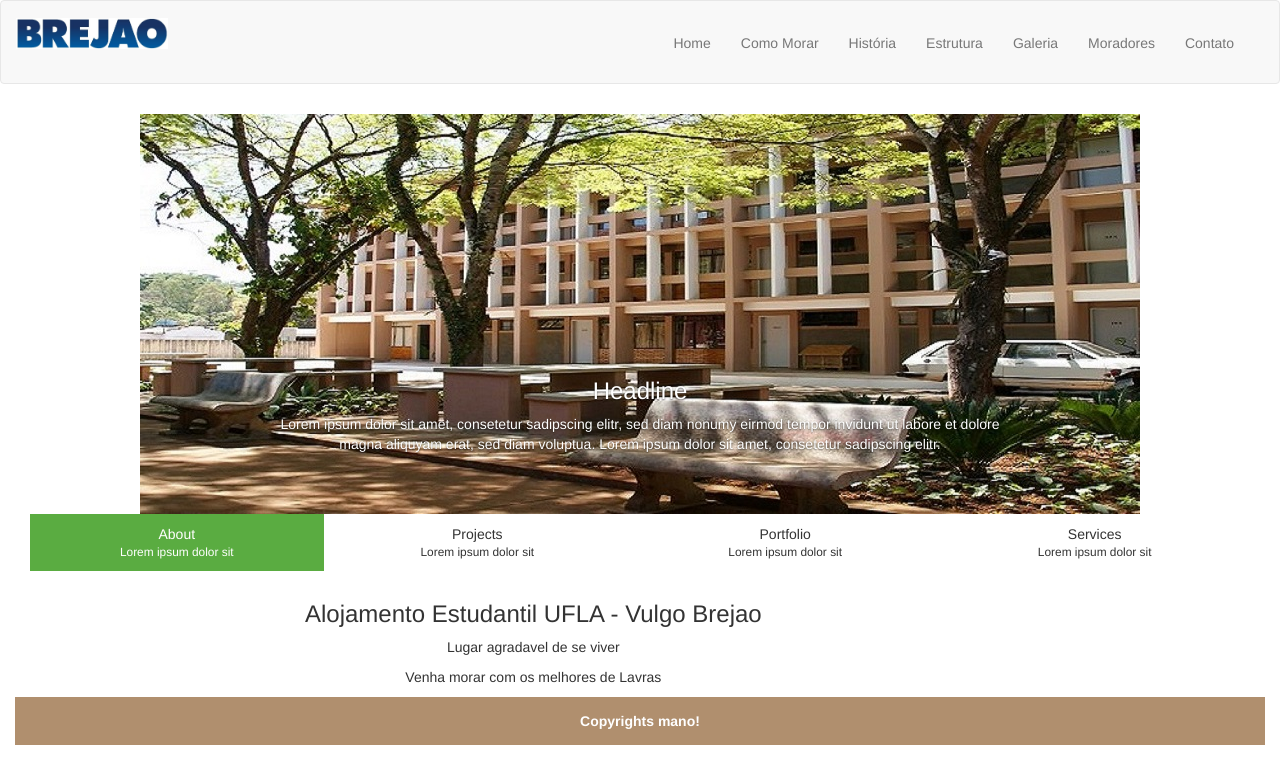
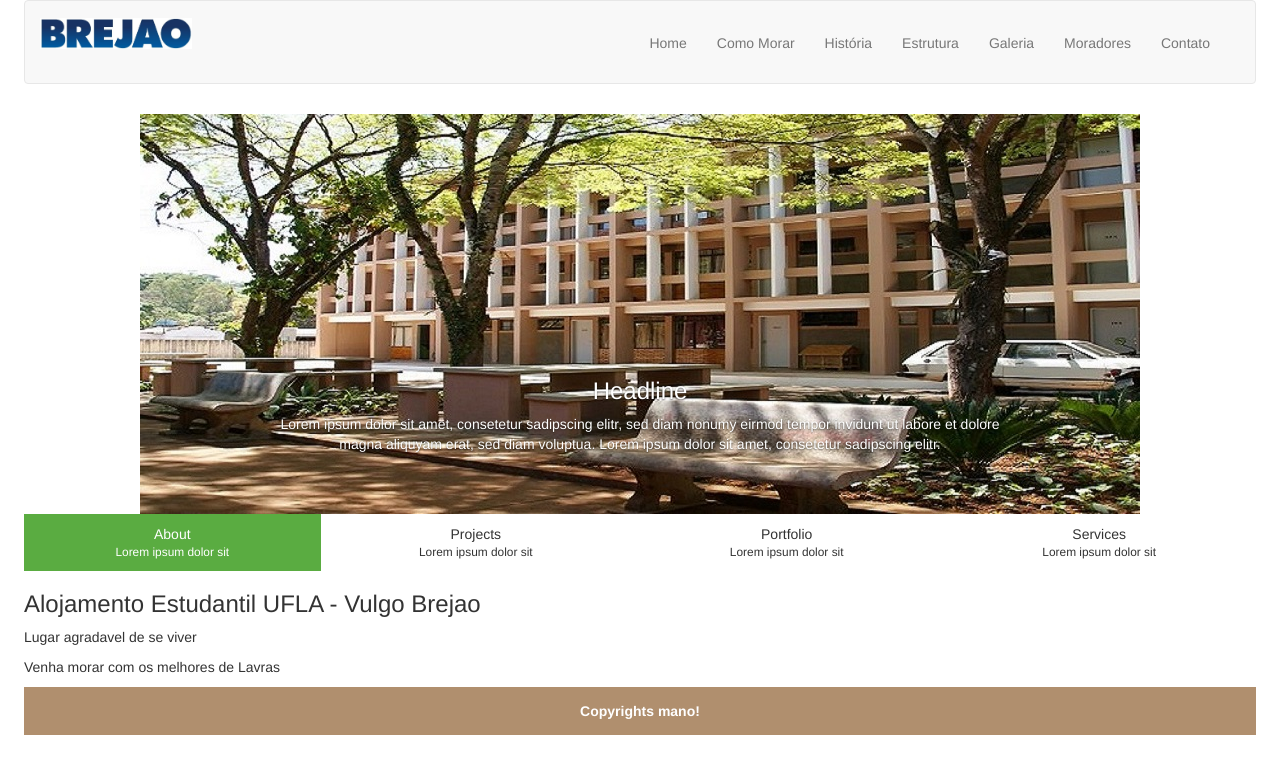
Before and after one commit to henriquejensen/Site-Brejao, a plain HTML site: page views/index.html in a window 1280 px wide. Drawn offline with Linux system fonts and the light colour scheme.

Commit message:
Ajuste do padding das body e footer

```diff
--- a/statics/css/base.css
+++ b/statics/css/base.css
@@ -1,14 +1,15 @@
 html, body {
     margin: 0;
-    padding: 0;
+    padding-left: 1em;
+    padding-right: 1em;
 }
 
 .slider {
-    margin: 30px;
+    margin: 30px 0 30px 0;
 }
 
 .topo {
-    height: 6em;
+    min-height: 6em;
 }
 
 .topo-logo {
@@ -56,6 +57,10 @@ html, body {
 }
 
 .myfooter {
+    padding: 0;
+}
+
+.myfooter-text {
     text-align: center;
 	background-color: #B08F6E; /*#9E8163*/
 	color: white;
@@ -68,3 +73,10 @@ html, body {
         float: left;
     }
 }
+
+@media (max-width: 568px) {
+    html, body {
+    padding-left: 0.5em;
+    padding-right: 0.5em;
+}
+}
--- a/views/index.html
+++ b/views/index.html
@@ -111,18 +111,14 @@
             </ul>
         </div>
     </div>
-	<center id="news">
-		<section class="col-md-10 col-xs-10">
-			<article>
-				<h3>Alojamento Estudantil UFLA - Vulgo Brejao</h3>
-				<p>Lugar agradavel de se viver
-				<p>Venha morar com os melhores de Lavras
-			</article>
-		</section>
+	<div clas="center-block col-md-12" id="news">
+		<h3>Alojamento Estudantil UFLA - Vulgo Brejao</h3>
+		<p>Lugar agradavel de se viver
+		<p>Venha morar com os melhores de Lavras
 	</center>
 
-	<footer class="col-md-12 col-xs-12">
-		<p class="myfooter">Copyrights mano!</p>
+	<footer class="col-md-12 col-xs-12 myfooter">
+		<p class="myfooter-text">Copyrights mano!</p>
 	</footer>
 
     <!-- jQuery (necessary for Bootstrap's JavaScript plugins) -->
```
Also changed, not shown: views/contato.html (+2 -2 lines), views/estrutura.html (+2 -2 lines), views/galeria.html (+2 -2 lines), views/historia.html (+2 -2 lines), views/moradores.html (+2 -2 lines), views/morar.html (+2 -2 lines).
